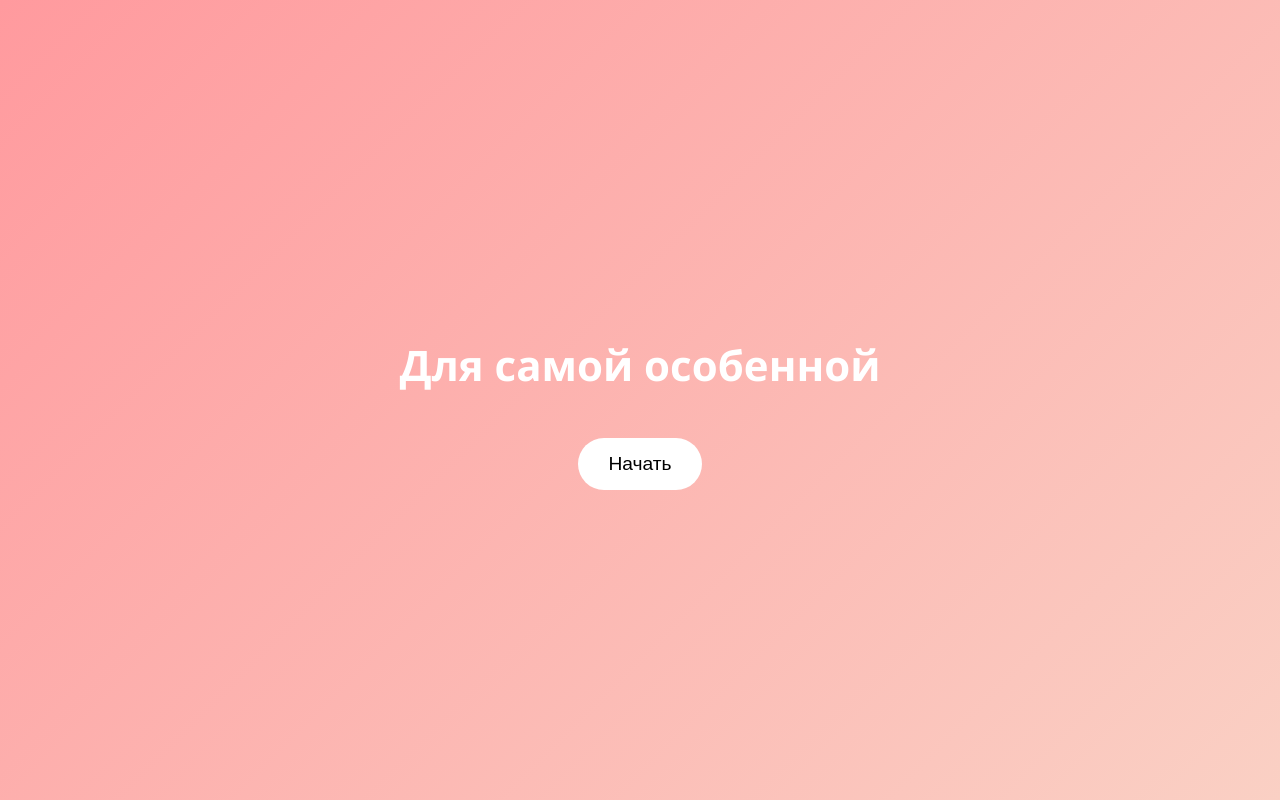
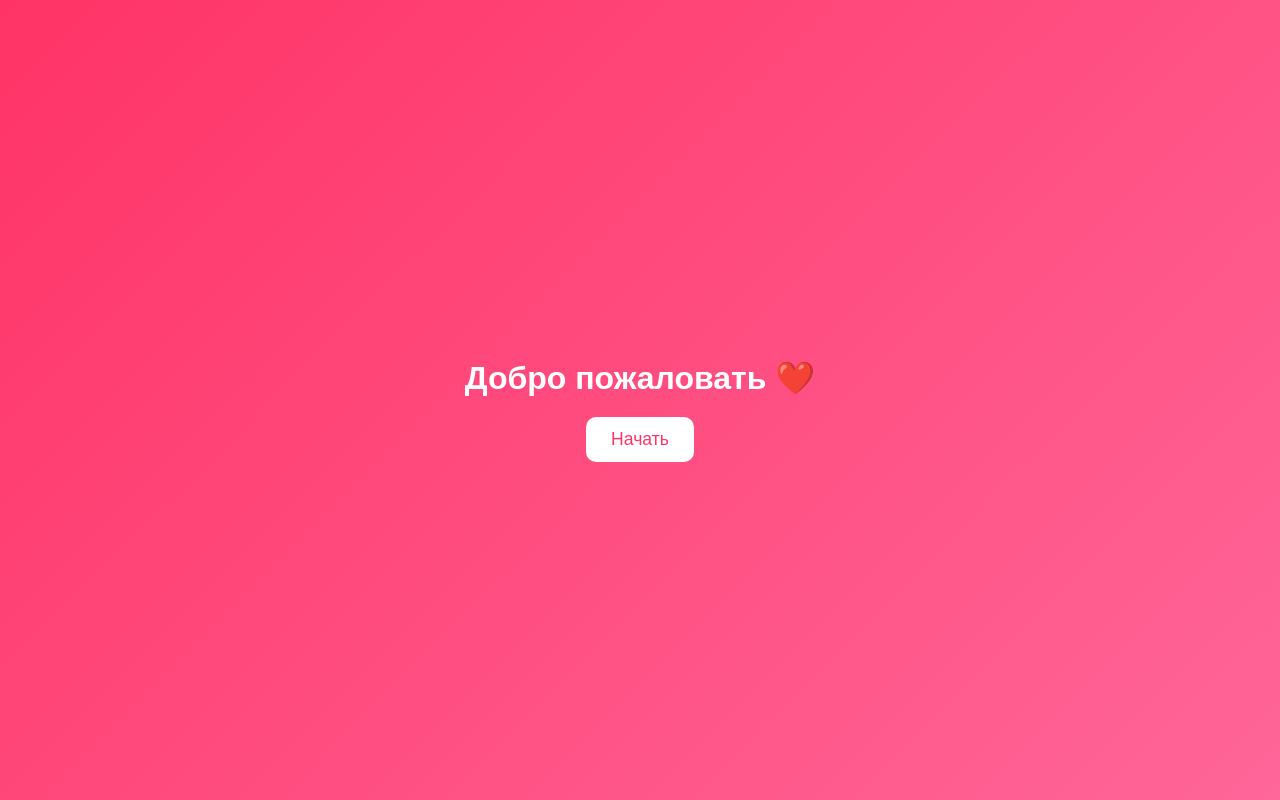
Before and after one commit to Alisher200225bpv/love, a plain HTML site: page index.html in a window 1280 px wide. Shown: the top 800 px of the page. Drawn offline with nearby package versions, Linux system fonts and the light colour scheme.

Commit message:
Update index.html

```diff
--- a/index.html
+++ b/index.html
@@ -3,161 +3,134 @@
 <head>
 <meta charset="UTF-8">
 <meta name="viewport" content="width=device-width, initial-scale=1.0">
-<title>Для неё — Гром и гроза</title>
+<title>Love Gallery</title>
 <style>
     body {
         margin: 0;
-    font-family: 'Segoe UI', sans-serif;
-    background: linear-gradient(135deg,#ffe6f0 0%,#fff6fb 100%);
-    overflow-x: hidden;
-    color: #333;
+        font-family: Arial, sans-serif;
+        background: #111;
+        color: white;
+        text-align: center;
+        overflow: hidden;
     }
-  /* Заставка */
     #welcome {
-    position: fixed; top:0; left:0; width:100%; height:100%;
-    background: linear-gradient(135deg,#ff9a9e,#fad0c4);
-    display:flex; align-items:center; justify-content:center;
-    flex-direction:column; z-index:10; text-align:center;
+        position: fixed;
+        inset: 0;
+        background: linear-gradient(135deg, #ff3366, #ff6699);
+        display: flex;
+        flex-direction: column;
+        justify-content: center;
+        align-items: center;
+        z-index: 1000;
     }
     #welcome h1 {
-    font-size: 2.5em; color:white; animation: pulse 2s infinite;
+        font-size: 2em;
+        margin-bottom: 20px;
     }
-  @keyframes pulse {0%,100%{transform:scale(1);}50%{transform:scale(1.05);}}
     #welcome button {
-    background: white; border: none; padding:15px 30px;
-    font-size:1.2em; border-radius:30px; cursor:pointer; margin-top:20px;
-    transition:0.3s;
+        background: white;
+        color: #ff3366;
+        padding: 12px 25px;
+        border: none;
+        font-size: 1.1em;
+        cursor: pointer;
+        border-radius: 10px;
     }
-  #welcome button:hover {background:#ffe4e1;}
-
-  /* Контент */
-  header {padding: 20px; text-align: center;}
-  header h2 {margin:0;}
-  .timer {font-size:1.2em; margin-top:8px; color:#555;}
-
-  .gallery {
-    display:grid;
-    grid-template-columns: repeat(auto-fit,minmax(200px,1fr));
-    gap:15px;
-    padding:20px;
+    #timer {
+        position: fixed;
+        top: 10px;
+        width: 100%;
+        font-size: 1.2em;
+        background: rgba(0,0,0,0.4);
+        padding: 5px;
     }
-  .gallery-item {
-    position:relative; overflow:hidden; border-radius:12px;
+    .swiper {
+        width: 100%;
+        height: 100vh;
     }
-  .gallery-item img {
-    width:100%; transition: transform 0.3s ease;
-  }
-  .gallery-item:hover img {
-    transform: scale(1.1);
+    .swiper-slide {
+        display: flex;
+        justify-content: center;
+        align-items: center;
+        flex-direction: column;
+        background-size: cover;
+        background-position: center;
     }
     .caption {
-    position:absolute; bottom:0; width:100%;
-    background:rgba(0,0,0,0.5); color:white;
-    padding:8px; font-size:0.95em; text-align:center;
-  }
-
-  .letter {
-    background: white; margin:20px; padding:20px;
-    border-radius:12px; box-shadow: 0 4px 12px rgba(0,0,0,0.1);
-    line-height:1.5;
-  }
-
-  .modal {
-    display:none; position:fixed; top:0; left:0;
-    width:100%; height:100%;
-    background:rgba(0,0,0,0.6);
-    align-items:center; justify-content:center;
-    z-index:20;
-  }
-  .modal-content {
-    background:white; padding:20px; border-radius:12px;
-    width:90%; max-width:400px; text-align:left;
-  }
-  .modal-content h2 {margin-top:0;}
-  .close {
-    position:absolute; top:10px; right:10px;
-    font-size:1.4em; cursor:pointer;
+        background: rgba(0,0,0,0.5);
+        padding: 10px;
+        margin-top: 15px;
+        border-radius: 8px;
     }
 </style>
+<link rel="stylesheet" href="https://cdn.jsdelivr.net/npm/swiper@11/swiper-bundle.min.css"/>
 </head>
 <body>
 
-<!-- Заставка -->
 <div id="welcome">
-  <h1>Для самой особенной</h1>
+    <h1>Добро пожаловать ❤️</h1>
     <button onclick="startSite()">Начать</button>
 </div>
 
-<!-- Контент -->
-<header>
-  <h2>Наше время вместе</h2>
-  <div class="timer" id="timer">Считаем...</div>
-</header>
+<div id="timer"></div>
 
 <!-- Галерея -->
-<div class="gallery">
-  <div class="gallery-item"><img src="photo1.jpg"><div class="caption">Твоя улыбка</div></div>
-  <div class="gallery-item"><img src="photo2.jpg"><div class="caption">Наши прогулки</div></div>
-  <div class="gallery-item"><img src="photo3.jpg"><div class="caption">Ты и солнечный свет</div></div>
-  <div class="gallery-item"><img src="photo4.jpg"><div class="caption">Сердце моё</div></div>
-  <div class="gallery-item"><img src="photo5.jpg"><div class="caption">Тёплые вечера</div></div>
-  <div class="gallery-item"><img src="photo6.jpg"><div class="caption">Взгляд твой</div></div>
-  <div class="gallery-item"><img src="photo7.jpg"><div class="caption">Руки твои</div></div>
-  <div class="gallery-item"><img src="photo8.jpg"><div class="caption">Навсегда</div></div>
+<div class="swiper">
+    <div class="swiper-wrapper">
+        <div class="swiper-slide" style="background-image:url('photo1.jpg')">
+            <div class="caption">Твоё первое фото, что покорило моё сердце</div>
         </div>
-
-<!-- Письмо -->
-<div class="letter">
-  <p>Моя дорогая,</p>
-  <p>Каждый день с тобой — самый драгоценный. Ты — свет моего пути, и я благодарен судьбе за тебя.</p>
-  <button onclick="openModal()">10 причин, почему я тебя люблю</button>
+        <div class="swiper-slide" style="background-image:url('photo2.jpg')">
+            <div class="caption">Твоя улыбка — моё утро</div>
         </div>
-
-<!-- Модалка -->
-<div id="modal" class="modal" onclick="closeModal()">
-  <div class="modal-content" onclick="event.stopPropagation()">
-    <span class="close" onclick="closeModal()">&times;</span>
-    <h2>10 причин, почему я тебя люблю</h2>
-    <ol>
-      <li>Ты — мой уют.</li>
-      <li>С твоим смехом просыпаюсь счастливым.</li>
-      <li>Ты вдохновляешь меня.</li>
-      <li>С тобой уютно тишиной.</li>
-      <li>Ты принимаешь меня.</li>
-      <li>Твои глаза — мой дом.</li>
-      <li>Ты умеешь слушать.</li>
-      <li>Ты — моя муза.</li>
-      <li>Ты — моя опора.</li>
-      <li>Ты — всё, что мне нужно.</li>
-    </ol>
+        <div class="swiper-slide" style="background-image:url('photo3.jpg')">
+            <div class="caption">Каждый миг с тобой — подарок</div>
+        </div>
+        <div class="swiper-slide" style="background-image:url('photo4.jpg')">
+            <div class="caption">Мгновения, которые хочу повторять</div>
+        </div>
+        <div class="swiper-slide" style="background-image:url('photo5.jpg')">
+            <div class="caption">Глаза, в которых я тону</div>
+        </div>
+        <div class="swiper-slide" style="background-image:url('photo6.jpg')">
+            <div class="caption">Мир с тобой ярче</div>
+        </div>
+        <div class="swiper-slide" style="background-image:url('photo7.jpg')">
+            <div class="caption">С тобой я — дома</div>
+        </div>
+        <div class="swiper-slide" style="background-image:url('photo8.jpg')">
+            <div class="caption">Ты — моё всегда</div>
+        </div>
     </div>
 </div>
 
-<!-- YouTube-плеер песни -->
-<iframe id="ytplayer" type="text/html" width="0" height="0"
-  src="https://www.youtube.com/embed/_5IK3B1TgDE?autoplay=1&loop=1&playlist=_5IK3B1TgDE"
-  frameborder="0"></iframe>
+<audio id="bg-music" loop>
+    <source src="https://mp3uk.net/mp3/files/grym-i-groza.mp3" type="audio/mpeg">
+</audio>
 
+<script src="https://cdn.jsdelivr.net/npm/swiper@11/swiper-bundle.min.js"></script>
 <script>
-// Запуск музыки и скрытие заставки
     function startSite() {
-  document.getElementById('welcome').style.display = 'none';
-  calculateDays(); // сразу показать таймер
+        document.getElementById("welcome").style.display = "none";
+        document.getElementById("bg-music").play();
     }
 
-// Таймер — дни с 27 Dec 2024
-function calculateDays(){
-  const start = new Date("2024-12-27T00:00:00");
-  const now = new Date();
-  const diff = now - start;
-  const days = Math.floor(diff / (1000*60*60*24));
-  document.getElementById('timer').textContent = `Мы вместе уже ${days} дней`;
+    // Таймер с 27 декабря 2024
+    function updateTimer() {
+        let startDate = new Date(2024, 11, 27);
+        let now = new Date();
+        let diff = now - startDate;
+        let days = Math.floor(diff / (1000*60*60*24));
+        document.getElementById("timer").innerText = `Мы вместе уже ${days} дней ❤️`;
     }
-setInterval(calculateDays, 60000);
+    setInterval(updateTimer, 1000);
+    updateTimer();
 
-// Модалка
-function openModal(){ document.getElementById('modal').style.display = 'flex'; }
-function closeModal(){ document.getElementById('modal').style.display = 'none'; }
+    // Свайп
+    new Swiper('.swiper', {
+        loop: true,
+        effect: 'slide',
+    });
 </script>
 
 </body>
```
Lines whose indentation alone changed are shown as unchanged.
